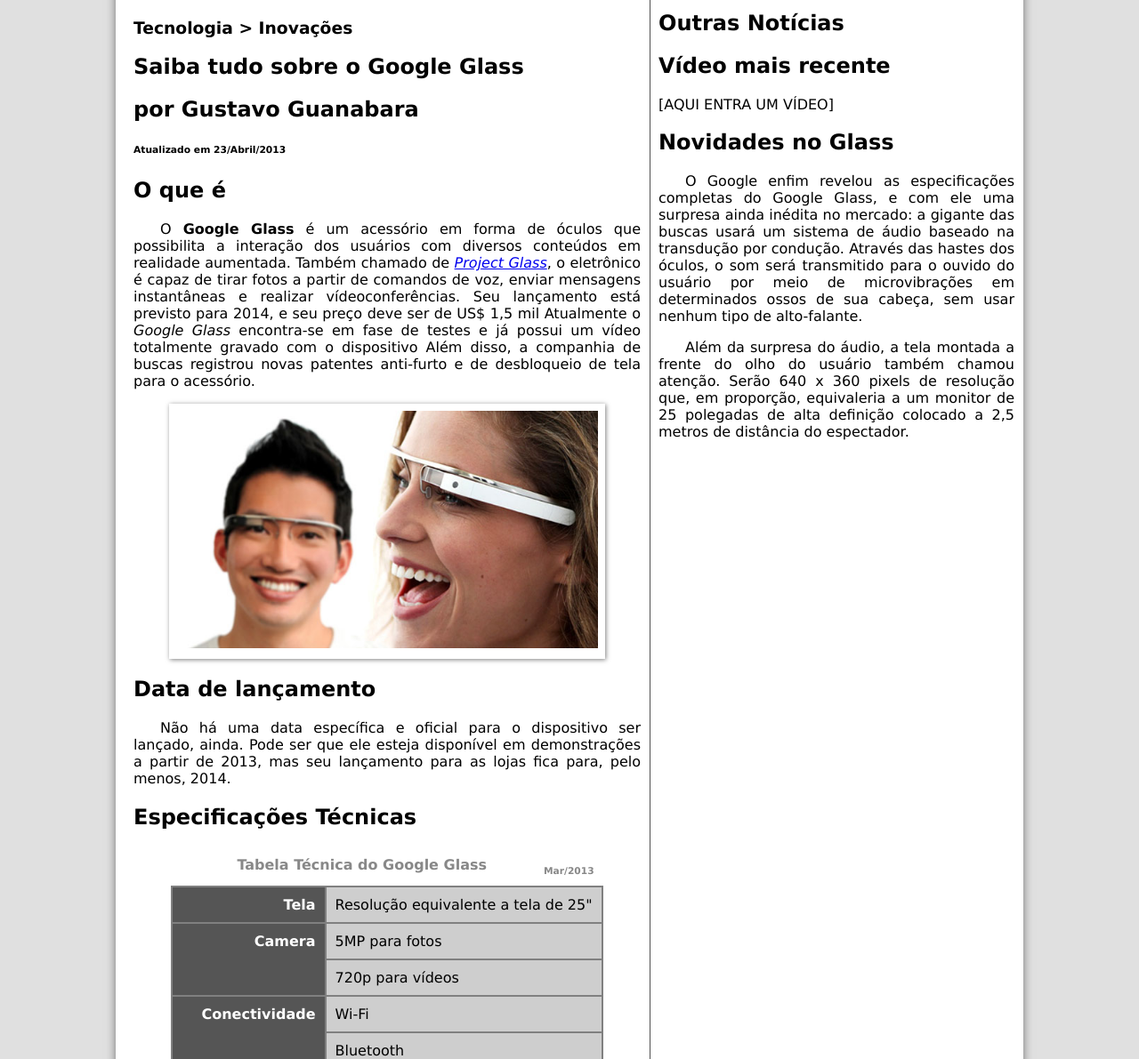
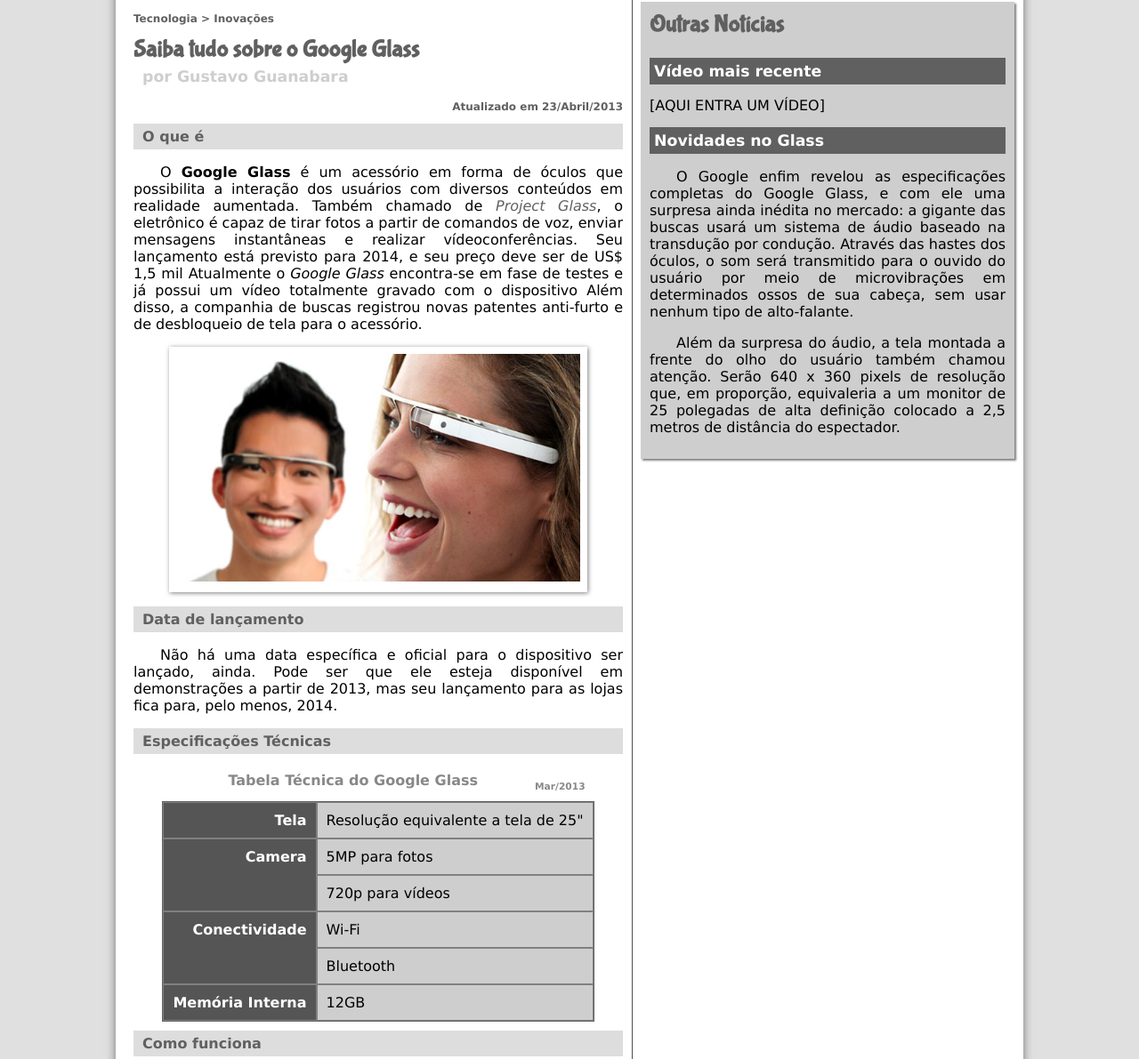
Before and after one commit to DaltonBorges/Curso-HTML-5, a plain HTML site: page projeto-glass-html5/index.html in a window 1280 px wide. Shown: the part 194-1385 px from the top of the page at 89% size. Drawn offline with Linux system fonts and the light colour scheme.

Commit message:
Final da aula 21
Commitando ao final da aula 21

```diff
--- a/projeto-glass-html5/_css/estilo.css
+++ b/projeto-glass-html5/_css/estilo.css
@@ -6,7 +6,7 @@
 }
 
 body {
-    font-family: Verdana, Geneva, Tahoma, sans-serif;
+    font-family: Verdana, Tahoma, sans-serif;
     background-color: rgb(224, 224, 224);
     color: black;
 }
@@ -14,6 +14,15 @@ body {
 p {
     text-align: justify;
     text-indent: 30px;
+}
+
+a {
+    color: #606060;
+    text-decoration: none;
+}
+
+a:hover {
+    text-decoration: underline;
 }
 
 /* Formatação do cabeçalho */
@@ -122,14 +131,46 @@ nav#menu a:hover {
 
 section#corpo {
     display: block;
-    width: 570px;
+    width: 550px;
     float: left;
     border-right: 1px rgb(80, 80, 80) solid;
     padding: 10px;
 }
 
+article#noticia-principal h2 {
+    font-size: 12pt;
+    color: #606060;
+    background-color: #dddddd;
+    padding: 5px 0px 5px 10px;
+    margin: 10px 0px 10px 0px;
+}
+
+header#cabecalho-artigo h1 {
+    font-family: "fontelogo", sans-serif;
+    font-size: 20pt;
+    color: #606060;
+    margin-bottom: 0px;
+    margin-top: 0px;
+}
+
+header#cabecalho-artigo h2 {
+    font-size: 13pt;
+    color: #cecece;
+    background-color: white;
+    margin: 0px;
+}
+
+header#cabecalho-artigo h3 {
+    font-size: 12px;
+    color: #606060;
+}
+
+.direita {
+    text-align: right;
+}
+
 table#tabelaspec {
-    border: 1px #808080 solid;
+    border: 1px #606060 solid;
     border-spacing: 0px;
     margin-left: auto;
     margin-right: auto;
@@ -172,9 +213,29 @@ table#tabelaspec td.cd {
 
 aside#lateral {
     display: block;
+    background-color: #cecece;
     width: 400px;
+    padding: 10px;
+    margin-top: 10px;
+    box-shadow: 2px 2px 2px rgba(0, 0, 0, .5);
     float: right;
 }
+
+aside#lateral h1 {
+    font-family: "fontelogo", sans-serif;
+    font-size: 20pt;
+    color: #606060;
+    margin-top: 0px;
+}
+
+aside#lateral h2 {
+    background-color: #606060;
+    color: white;
+    font-size: 13pt;
+    padding: 5px;
+}
+
+/* Rodape */
 
 footer#rodape {
     clear: both;
--- a/projeto-glass-html5/index.html
+++ b/projeto-glass-html5/index.html
@@ -31,20 +31,26 @@
         </header>
 
         <section id="corpo">
+            <article id="noticia-principal">
+                <header id="cabecalho-artigo">
                     <hgroup>
                         <h3>Tecnologia > Inovações</h3>
                         <h1>Saiba tudo sobre o Google Glass</h1>
                         <h2>por Gustavo Guanabara</h2>
-                <h6>Atualizado em 23/Abril/2013</h6>
+                        <h3 class="direita">Atualizado em 23/Abril/2013</h3>
                     </hgroup>
-
+                </header>
                 <h2>O que é</h2>
-            <p>O <spam style="font-weight: 900">Google Glass</spam> é um acessório em forma de óculos que possibilita a
-                interação dos usuários com diversos conteúdos em realidade aumentada. Também chamado de <a href="#.com"
-                    target="_blank"><i>Project Glass</i></a>, o eletrônico é capaz de tirar fotos a partir de comandos
+                <p>O <spam style="font-weight: 900">Google Glass</spam> é um acessório em forma de óculos que
+                    possibilita a
+                    interação dos usuários com diversos conteúdos em realidade aumentada. Também chamado de <a
+                        href="#.com" target="_blank"><i>Project Glass</i></a>, o eletrônico é capaz de tirar fotos a
+                    partir de comandos
                     de voz, enviar mensagens instantâneas e realizar vídeo&shy;conferên&shy;cias. Seu lançamento está
-                previsto para 2014, e seu preço deve ser de US$ 1,5 mil Atualmente o <em>Google Glass</em> encontra-se
-                em fase de testes e já possui um vídeo totalmente gravado com o dispositivo Além disso, a companhia de
+                    previsto para 2014, e seu preço deve ser de US$ 1,5 mil Atualmente o <em>Google Glass</em>
+                    encontra-se
+                    em fase de testes e já possui um vídeo totalmente gravado com o dispositivo Além disso, a companhia
+                    de
                     buscas registrou novas patentes anti-furto e de desbloqueio de tela para o acessório.</p>
 
                 <figure class="foto-legenda">
@@ -57,30 +63,49 @@
 
                 <h2>Data de lançamento</h2>
                 <p>Não há uma data específica e oficial para o dispositivo ser lançado, ainda. Pode ser que ele esteja
-                disponível em demonstrações a partir de 2013, mas seu lançamento para as lojas fica para, pelo menos,
+                    disponível em demonstrações a partir de 2013, mas seu lançamento para as lojas fica para, pelo
+                    menos,
                     2014.
                 </p>
 
-            <h1>Especificações Técnicas</h1>
+                <h2>Especificações Técnicas</h2>
                 <table id="tabelaspec">
                     <caption>Tabela Técnica do Google Glass <span>Mar/2013</span></caption>
-                <tr><td class="ce">Tela</td><td class="cd">Resolução equivalente a tela de 25"</td> </tr>
-                <tr><td rowspan="2" class="ce">Camera </td><td class="cd">5MP para fotos</td></tr>
-                <tr><td class="cd">720p para vídeos</td> </tr>
-                <tr><td rowspan="2" class="ce">Conectividade</td><td class="cd"> Wi-Fi </td></tr>
-                <tr><td class="cd">Bluetooth</td></tr>
-                <tr><td class="ce">Memória Interna</td><td class="cd">12GB</td></tr>
+                    <tr>
+                        <td class="ce">Tela</td>
+                        <td class="cd">Resolução equivalente a tela de 25"</td>
+                    </tr>
+                    <tr>
+                        <td rowspan="2" class="ce">Camera </td>
+                        <td class="cd">5MP para fotos</td>
+                    </tr>
+                    <tr>
+                        <td class="cd">720p para vídeos</td>
+                    </tr>
+                    <tr>
+                        <td rowspan="2" class="ce">Conectividade</td>
+                        <td class="cd"> Wi-Fi </td>
+                    </tr>
+                    <tr>
+                        <td class="cd">Bluetooth</td>
+                    </tr>
+                    <tr>
+                        <td class="ce">Memória Interna</td>
+                        <td class="cd">12GB</td>
+                    </tr>
                 </table>
-            <h1>Como funciona</h1>
-            <p>De acordo com fontes próximas do Google, os óculos vão contar com uma pequena tela de LCD ou AMOLED na
+                <h2>Como funciona</h2>
+                <p>De acordo com fontes próximas do Google, os óculos vão contar com uma pequena tela de LCD ou AMOLED
+                    na
                     parte superior e em frente aos olhos do usuário. Com o uso de uma câmera e GPS, você pode se situar,
                     assim como selecionar opções com o movimento da cabeça.</p>
 
-            <h1> O que você pode fazer com o Google Glasses</h1>
+                <h2> O que você pode fazer com o Google Glasses</h2>
                 <p> O vídeo de divulgação do Google mostra que você pode se transformar em uma espécie de “super-<wbr/>humano”, já que o aparelho pode indicar a quantos metros você está de seu destino, se o metrô está aberto ou fechado, mostrar o clima, agenda e até mesmo permitir que você marque encontros apenas com comandos de voz.
                 </p>
 
                 [AQUI ENTRA UM VÍDEO]
+            </article>
         </section>
 
         <aside id="lateral">
@@ -89,7 +114,7 @@
 
             [AQUI ENTRA UM VÍDEO]
 
-            <h1>Novidades no Glass</h1>
+            <h2>Novidades no Glass</h2>
             <p>O Google enfim revelou as especificações completas do Google Glass, e com ele uma surpresa ainda inédita
                 no mercado: a gigante das buscas usará um sistema de áudio baseado na transdução por condução. Através
                 das hastes dos óculos, o som será transmitido para o ouvido do usuário por meio de microvibrações em
```
Lines whose indentation alone changed are shown as unchanged.
